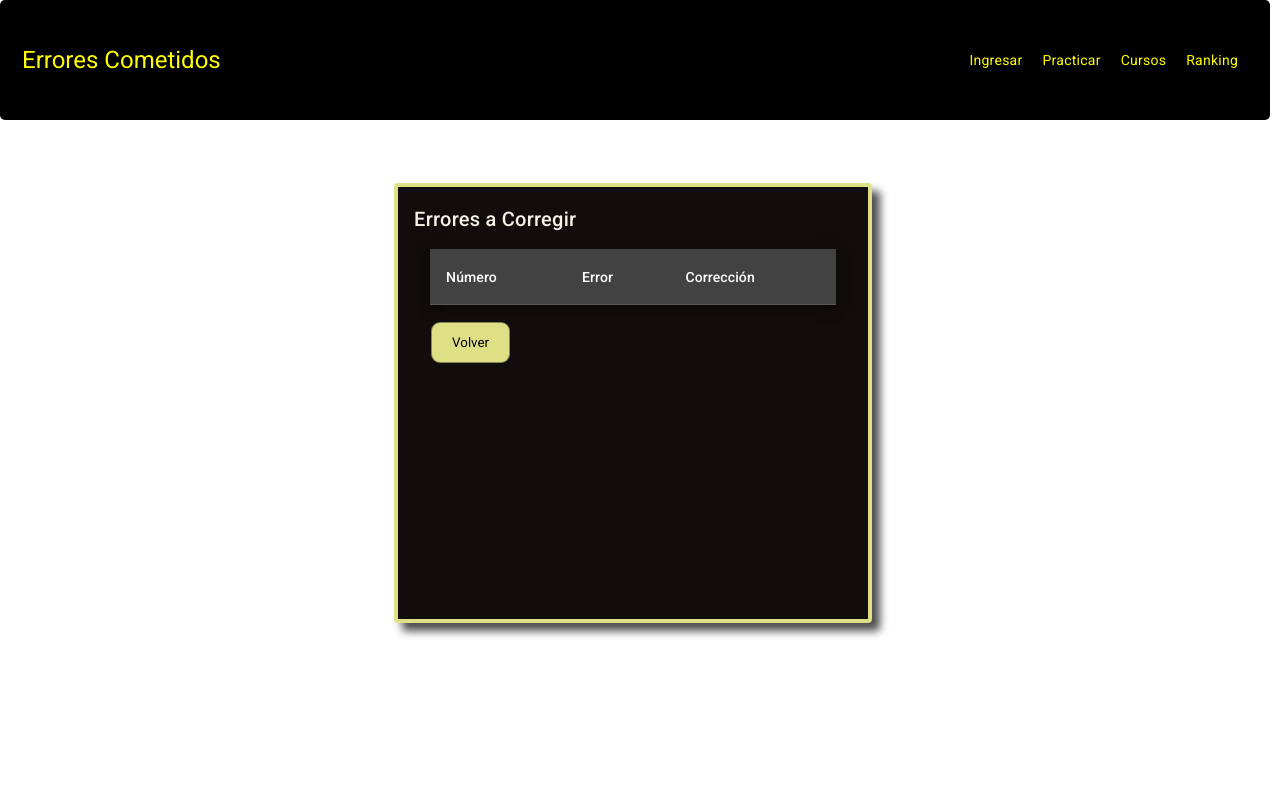
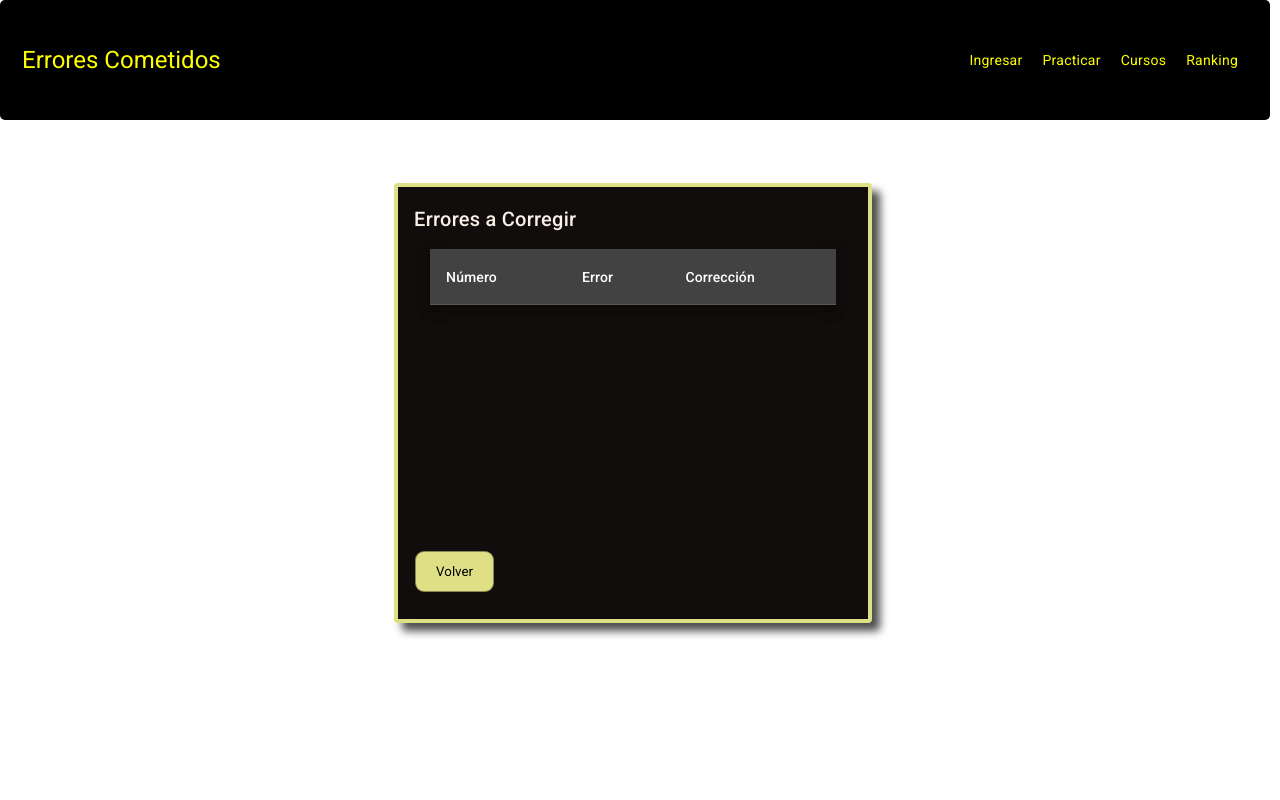
Before and after one commit to sebasxx85/englishProyect, an Angular app: page /table-errors in a window 1280 px wide. Shown: the top 800 px of the page. Built offline with nearby package versions, Linux system fonts and the light colour scheme.

Commit message:
boton desig fixed

```diff
--- a/src/app/table-errors/table-errors.component.html
+++ b/src/app/table-errors/table-errors.component.html
@@ -38,9 +38,8 @@
             </mat-card-content>
 
 
-            <div class="button-container">
-                <button mat-flat-button color="primary" class="boton"
-                    (click)="volver()">Volver</button>
+            <div class="button-container" [ngClass]="buttonPositionClass">
+                <button mat-flat-button color="primary" class="boton" (click)="volver()">Volver</button>
             </div>
 
         </mat-card>
--- a/src/app/table-errors/table-errors.component.scss
+++ b/src/app/table-errors/table-errors.component.scss
@@ -51,8 +51,16 @@ th {
 }
 
 .button-container {
+  position: absolute;
+  bottom: 10px;
+  left: 17px;
+  display: flex;
+  gap: 10px;
+  margin-top: 17px;
+}
+
+.button-container-relative{
   position: relative;
-  bottom: 10px;
   left: 17px;
   display: flex;
   gap: 10px;
--- a/src/app/table-errors/table-errors.component.ts
+++ b/src/app/table-errors/table-errors.component.ts
@@ -34,6 +34,7 @@ export class TableErrorsComponent implements OnInit{
   loading = false;
   cantidadArray: number[] = [];
   nivelIdiomaPuntaje = 1.0;
+  buttonPositionClass = 'button-container'; // Clase por defecto
 
   //Obtener respuestas correctas e incorrectas
   respuestasCorrectas = 0;
@@ -60,8 +61,15 @@ export class TableErrorsComponent implements OnInit{
         error: '',
         correccion: ''
       }));
+
+      // Definir la clase para el botón después de actualizar `errores`
+      this.buttonPositionClass = this.errores.length >= 4 ? 'button-container-relative' : 'button-container';
+
+      console.log("Clase asignada:", this.buttonPositionClass); // Depuración
+
     }, 100);  // Pequeña espera para asegurar que el valor esté disponible
   }
+
 
 
   volver() {
```
